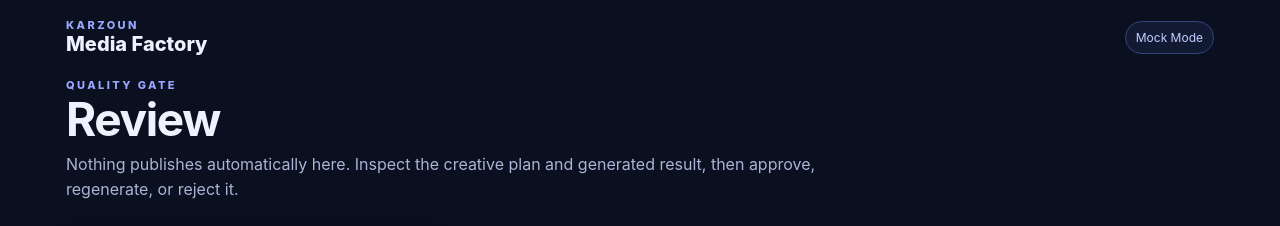
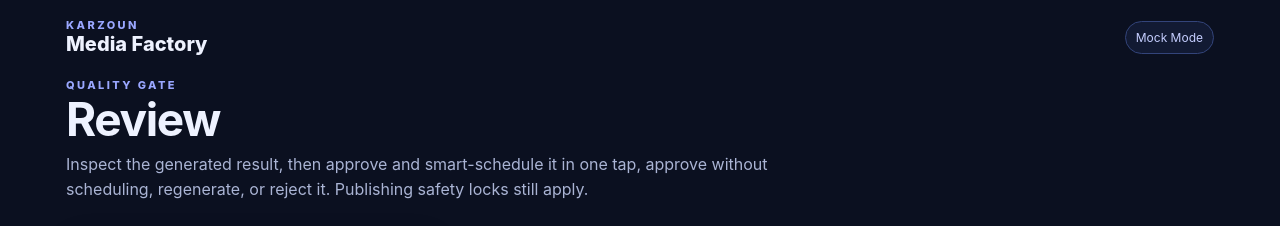
Before and after one commit to mkarson1997/karzoun-media-factory, a Next.js app: page /review in a window 1280 px wide. Shown: the top 226 px of the page. Built offline with nearby package versions, Linux system fonts and the light colour scheme; no server answers; the database is empty.

Commit message:
feat: add one-tap approve and smart schedule in review

```diff
--- a/app/review/page.tsx
+++ b/app/review/page.tsx
@@ -13,7 +13,7 @@ export default async function ReviewPage() {
       <section className="hero">
         <div className="eyebrow">QUALITY GATE</div>
         <h1>Review</h1>
-        <p>Nothing publishes automatically here. Inspect the creative plan and generated result, then approve, regenerate, or reject it.</p>
+        <p>Inspect the generated result, then approve and smart-schedule it in one tap, approve without scheduling, regenerate, or reject it. Publishing safety locks still apply.</p>
       </section>
 
       {!databaseReady ? <div className="notice">Database is not configured.</div> : null}
@@ -32,7 +32,8 @@ export default async function ReviewPage() {
             <div className="row"><span>Creative director</span><span className="badge">{job.creativeModel ?? 'NOT PREPARED'}</span></div>
             {job.creativeBrief ? <details><summary className="button secondary">Creative plan</summary><pre className="prompt-text">{JSON.stringify(job.creativeBrief, null, 2)}</pre></details> : null}
             <div className="actions">
-              <ApiActionButton endpoint={`/api/jobs/${job.id}/transition`} body={{ to: 'APPROVED' }} label="✓ Approve" />
+              <ApiActionButton endpoint={`/api/jobs/${job.id}/approve-smart`} body={{}} label="✓ Approve + smart schedule" />
+              <ApiActionButton endpoint={`/api/jobs/${job.id}/transition`} body={{ to: 'APPROVED' }} label="Approve only" className="button secondary" />
               <ApiActionButton endpoint={`/api/jobs/${job.id}/regenerate`} body={{}} label="↻ Regenerate" className="button secondary" />
               <ApiActionButton className="button danger" endpoint={`/api/jobs/${job.id}/transition`} body={{ to: 'REJECTED' }} label="Reject" />
             </div>
```
